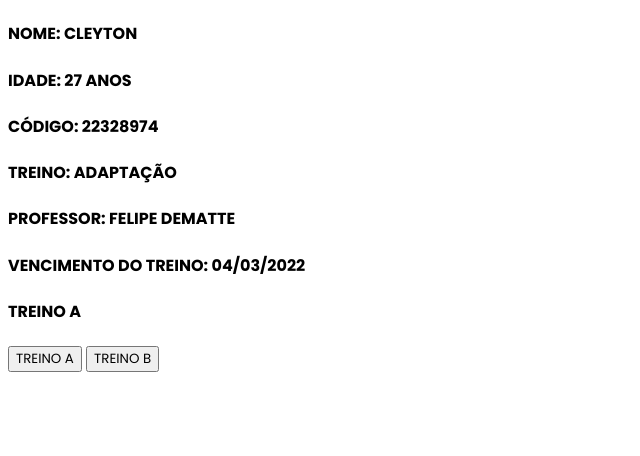
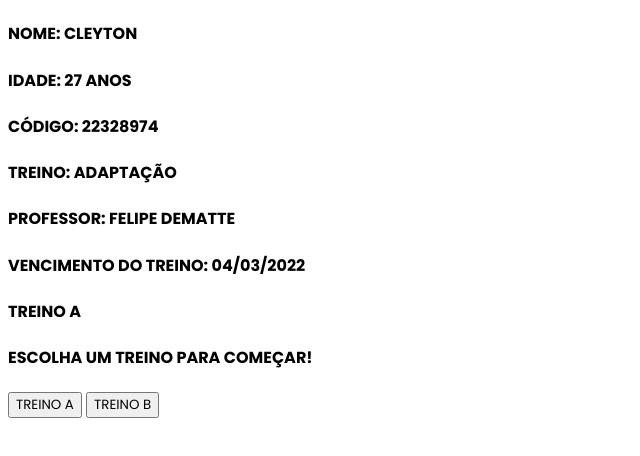
Before and after one commit to devcleyton/treino-bluefit-angularjs, a plain HTML site: page index.html in a window 1280 px wide. Shown: the whole page, without its empty margins (0-640 px from the left). Drawn offline with nearby package versions, Linux system fonts and the light colour scheme; some packages are replaced by stand-ins of ours.

Commit message:
Primeiro commit

```diff
--- a/index.html
+++ b/index.html
@@ -16,6 +16,7 @@
             <h4>{{x.rotina}} </h4>
         </div>
     </div>
+    <h4>ESCOLHA UM TREINO PARA COMEÇAR!</h4>
     <section class="buttons">
         <a href="#!treinoA"><button>TREINO A</button></a>
         <a href="#!treinoB"><button>TREINO B</button></a>
```
